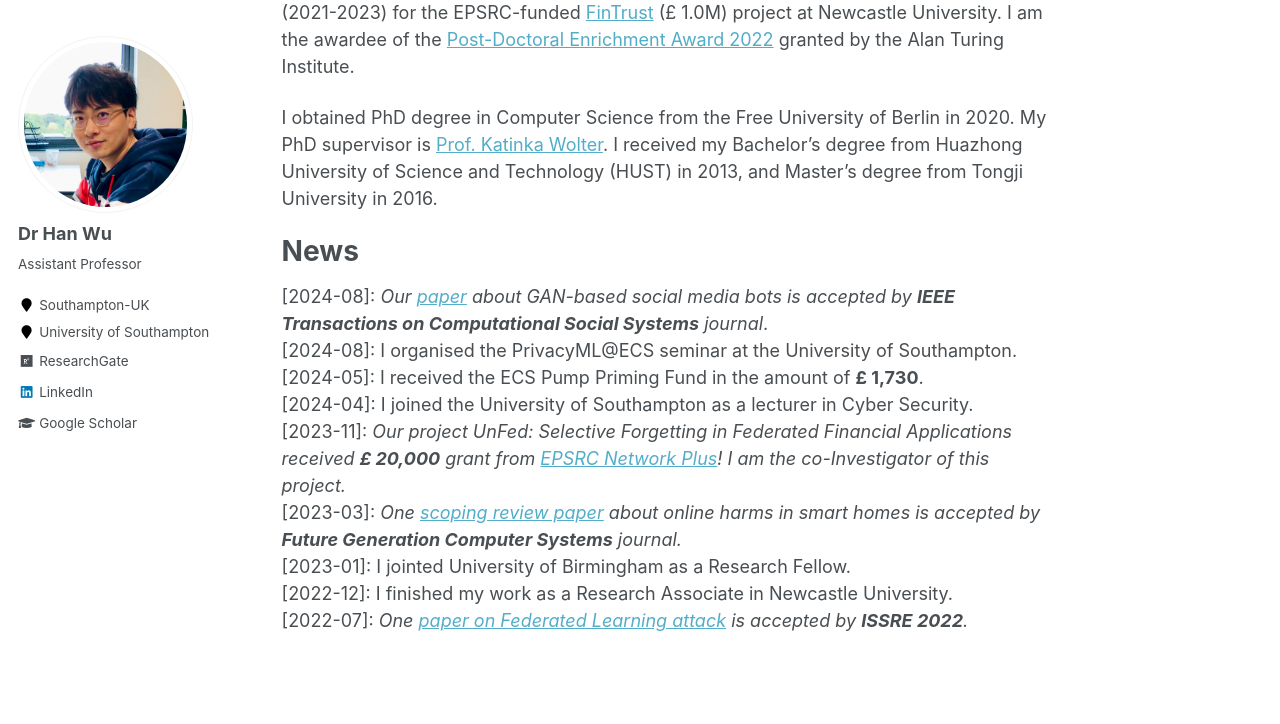
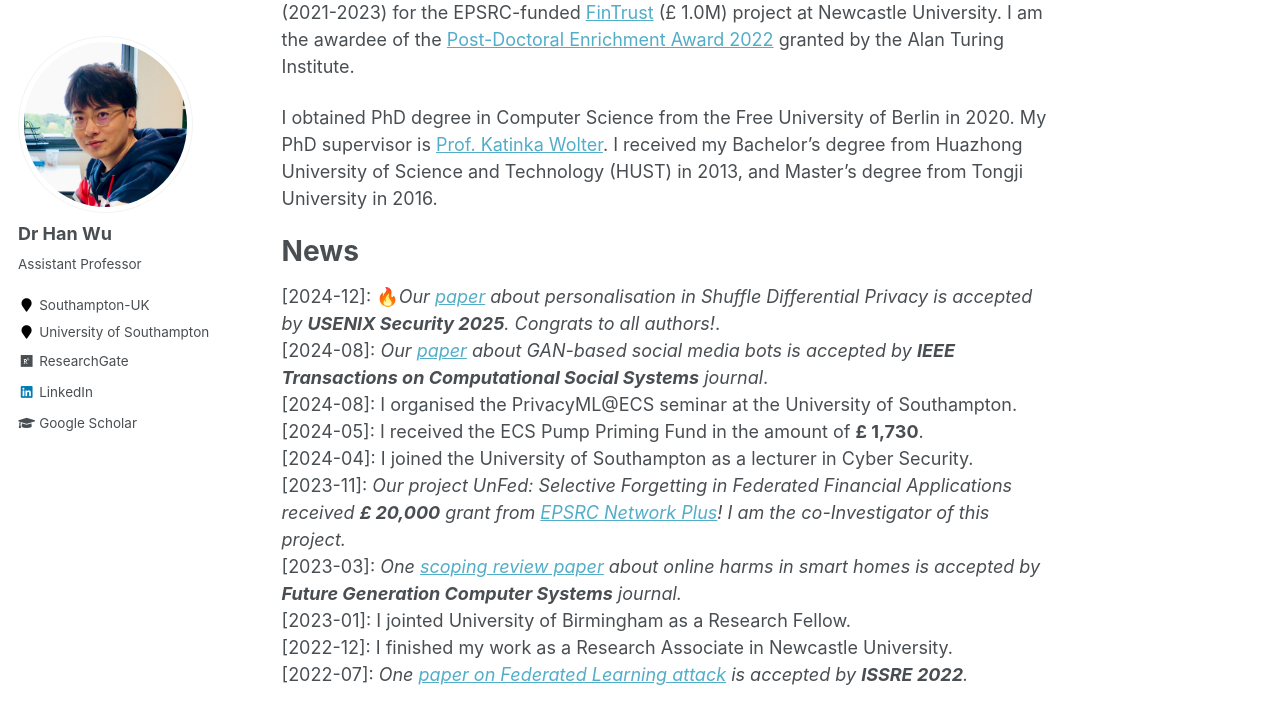
Before and after one commit to woohan/woohan.github.io, a Jekyll site: the page built from _pages/about.md, in a window 1280 px wide and 900 px high, scrolled down 636 px. Shown: the top 724 px of the window. Built offline with Jekyll 4.4.1, drawn with Linux system fonts in a browser that asks for light colours.

Commit message:
update usenix

```diff
--- a/_pages/about.md
+++ b/_pages/about.md
@@ -21,6 +21,7 @@ I obtained PhD degree in Computer Science from the Free University of Berlin in
 
 News
 =====
+\[2024-12\]: 🔥*Our [paper](https://arxiv.org/pdf/2406.18145) about personalisation in Shuffle Differential Privacy is accepted by **USENIX Security 2025**. Congrats to all authors!*.\\
 \[2024-08\]: *Our [paper](https://ieeexplore.ieee.org/document/10712168) about GAN-based social media bots is accepted by **IEEE Transactions on Computational Social Systems** journal*.\\
 \[2024-08\]: I organised the PrivacyML@ECS seminar at the University of Southampton.\\
 \[2024-05\]: I received the ECS Pump Priming Fund in the amount of **£ 1,730**.\\
```
Also changed, not shown: _pages/publications.md (+8 -0 lines), images/publications/usenix25.png (added), 4 other files.
